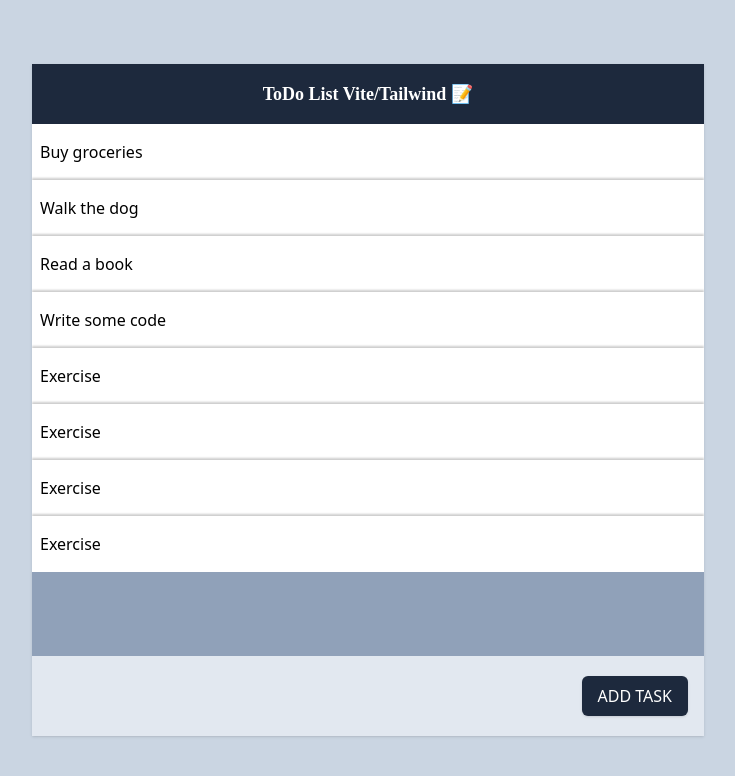
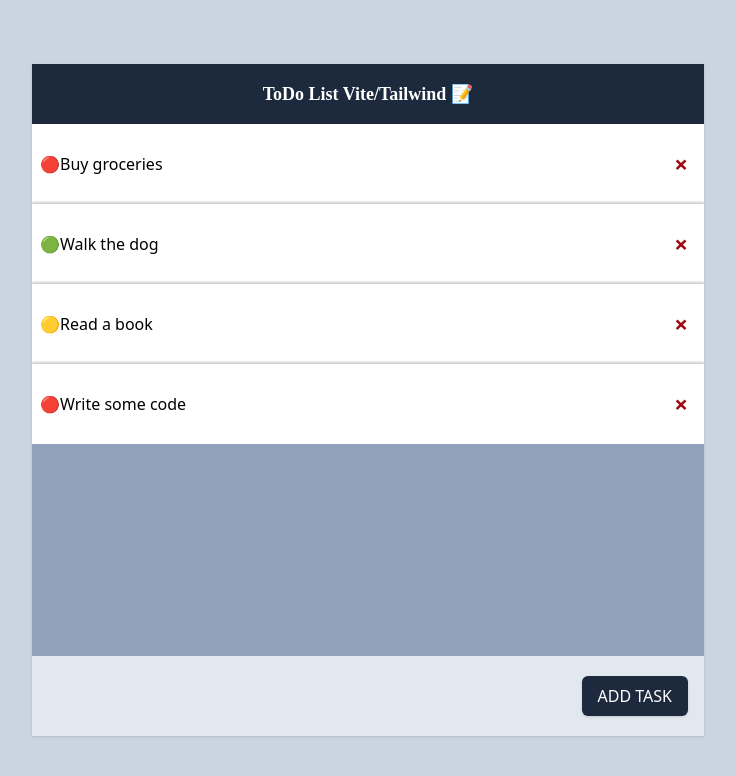
Before and after one commit to kurtrockx/TODO-APP-V2-NETLIFY, a React (Vite) app: page / in a window 1280 px wide. Shown: the top 776 px of the page, without its empty margins (272-1007 px from the left). Built offline with nearby package versions, Linux system fonts and the light colour scheme.

Commit message:
added priority system

```diff
--- a/src/App.jsx
+++ b/src/App.jsx
@@ -2,14 +2,10 @@
 import "./index.css";
 
 const arr = [
-  { taskName: "Buy groceries", completed: false },
-  { taskName: "Walk the dog", completed: true },
-  { taskName: "Read a book", completed: false },
-  { taskName: "Write some code", completed: true },
-  { taskName: "Exercise", completed: false },
-  { taskName: "Exercise", completed: false },
-  { taskName: "Exercise", completed: false },
-  { taskName: "Exercise", completed: false },
+  { taskName: "Buy groceries", completed: false, id: 101888, priority: 1 },
+  { taskName: "Walk the dog", completed: true, id: 102888, priority: 3 },
+  { taskName: "Read a book", completed: false, id: 103888, priority: 2 },
+  { taskName: "Write some code", completed: true, id: 104888, priority: 1 },
 ];
 
 function App() {
@@ -19,12 +15,16 @@
     setTasks((t) => [...t, task]);
   }
 
+  function handleDeleteTask(taskId) {
+    setTasks((tasks) => tasks.filter((task) => task.id !== taskId));
+  }
+
   return (
     <div className="flex min-h-screen items-center justify-center bg-slate-300">
       <MainContainer>
         <Header />
         <ListContainer>
-          <List todoItems={tasks} />
+          <List todoItems={tasks} onDeleteTask={handleDeleteTask} />
         </ListContainer>
         <AddTask onAddTask={handleAddTask} />
       </MainContainer>
@@ -49,18 +49,34 @@
 }
 
 function ListContainer({ children }) {
-  return <div className="flex w-full flex-col overflow-y-auto">{children}</div>;
-}
-
-function List({ todoItems }) {
-  return todoItems.length > 0 ? (
-    todoItems.map((item, i) => <TodoItem taskName={item.taskName} index={i} />)
-  ) : (
-    <p className="text-bold text-center">No items</p>
+  return (
+    <div className="flex w-full flex-1 flex-col overflow-y-auto">
+      {children}
+    </div>
   );
 }
 
-function TodoItem({ taskName, index }) {
+function List({ todoItems, onDeleteTask }) {
+  return todoItems.length > 0 ? (
+    todoItems.map((item, i) => (
+      <TodoItem
+        taskName={item.taskName}
+        index={i}
+        id={item.id}
+        priority={item.priority}
+        onDeleteTask={onDeleteTask}
+      />
+    ))
+  ) : (
+    <div className="h-full flex-1 content-center">
+      <p className="text-bold text-center text-2xl">
+        No items in your list yet 😁
+      </p>
+    </div>
+  );
+}
+
+function TodoItem({ taskName, id, priority, index, onDeleteTask }) {
   return (
     <div
       className={`shadow-list-item flex max-w-full items-center justify-between bg-white px-2 py-4 starting:-translate-x-full`}
@@ -68,7 +84,18 @@
         transitionDuration: `${index <= 8 ? (index + 1) * 200 + "ms" : "1500ms"}`,
       }}
     >
-      {taskName}
+      <p className="font-medium">
+        {priority === 1 && "🔴"}
+        {priority === 2 && "🟡"}
+        {priority === 3 && "🟢"}
+        {taskName}
+      </p>
+      <button
+        onClick={() => onDeleteTask(id)}
+        className="cursor-pointer p-2 text-2xl font-bold text-red-800"
+      >
+        &times;
+      </button>
     </div>
   );
 }
@@ -81,10 +108,12 @@
   function handleTask() {
     setIsSearching((s) => !s);
     if (inputField.current.value === "") return;
+
     const taskName = inputField.current.value;
-    const priority = selectedPriority;
+    const priority = +selectedPriority;
+    const id = Math.trunc(Math.random() * 900000) + 100000;
 
-    onAddTask({ taskName, priority });
+    onAddTask({ taskName, priority, id });
   }
 
   function handlePriority(e) {
@@ -108,9 +137,9 @@
             value={selectedPriority}
             onChange={handlePriority}
           >
-            <option value="1">1: High Priority</option>
-            <option value="2">2: Medium Priority</option>
-            <option value="3">3: Low Priority</option>
+            <option value="1">🔴 High Priority</option>
+            <option value="2">🟡 Medium Priority</option>
+            <option value="3">🟢 Low Priority</option>
           </select>
         </>
       ) : (
```
